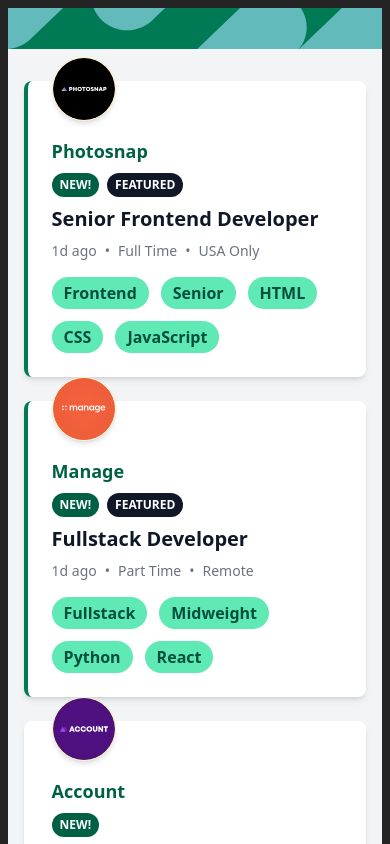
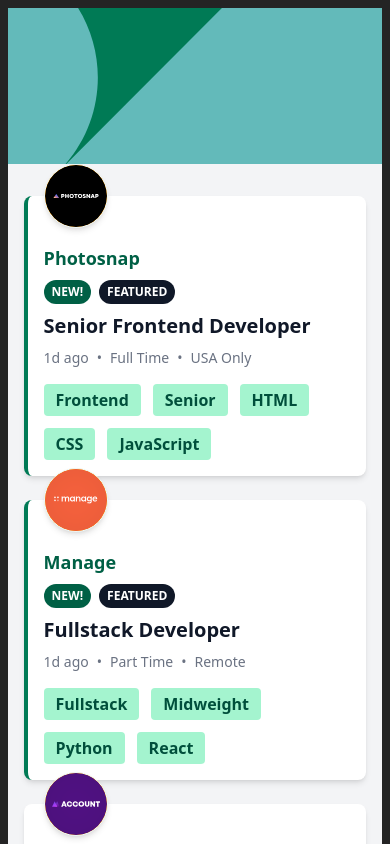
Before and after one commit to Titus-waititu/Job-Listing, a React (Vite) app: page / in a window 390 px wide. Shown: the top 844 px of the page. Built offline with nearby package versions, Linux system fonts and the light colour scheme.

Commit message:
Update header images for responsive design and adjust JobList spacing

```diff
--- a/src/App.tsx
+++ b/src/App.tsx
@@ -25,10 +25,23 @@ function App() {
   };
 
   return (
-    <div className="min-h-screen bg-gray-100 font-sans m-2 mb-3">
-   <header className='mb-8 bg-emerald-700'>
-     <img src="images/bg-header-desktop.svg" alt="" />
-   </header>
+    <div className="min-h-screen bg-gray-100 font-sans pb-5 m-2 mb-3">
+  <header className="mb-8 bg-emerald-700">
+  {/* Mobile background */}
+  <img
+    src="images/bg-header-mobile.svg"
+    alt=""
+    className="block md:hidden w-full"
+  />
+
+  {/* Desktop background */}
+  <img
+    src="images/bg-header-desktop.svg"
+    alt=""
+    className="hidden md:block w-full"
+  />
+</header>
+
       {filters.length > 0 && (
         <div className="relative z-10 -mt-14 mb-8 mx-auto w-11/12 max-w-5xl bg-white shadow-lg rounded-lg flex flex-wrap items-center px-6 py-4">
           <div className="flex flex-wrap gap-4 flex-1">
--- a/src/components/JobCard.tsx
+++ b/src/components/JobCard.tsx
@@ -15,7 +15,7 @@ const JobCard = ({ job, onTagClick }: JobCardProps) => {
 
   return (
     <div
-      className={`relative bg-white shadow-md rounded-lg p-6 flex flex-col gap-4 sm:gap-6 sm:flex-row sm:items-center border-l-4 ${
+      className={`relative bg-white shadow-md rounded-lg p-4 flex flex-col gap-4 sm:gap-6 sm:flex-row sm:items-center border-l-4 ${
         job.featured ? "border-emerald-700" : "border-transparent"
       } transition-shadow duration-300`}
     >
@@ -58,7 +58,7 @@ const JobCard = ({ job, onTagClick }: JobCardProps) => {
         {tags.map((tag) => (
           <button
             key={tag}
-            className="bg-emerald-300 text-emerald-900 font-semibold px-3 py-1 rounded-full hover:bg-emerald-800 hover:text-white transition"
+            className="bg-emerald-200 text-emerald-900 font-semibold px-3 py-1 rounded hover:bg-emerald-800 hover:text-white transition"
             onClick={() => onTagClick(tag)}
           >
             {tag}
--- a/src/components/JobList.tsx
+++ b/src/components/JobList.tsx
@@ -15,7 +15,7 @@ export default function JobList({ jobs, filters, onJobClick }: JobListProps) {
 
   if (filteredJobs.length === 0) {
     return (
-      <div className="text-center mb-3">
+      <div className="text-center mb-8">
         <div className=" mb-4 rounded-full bg-gray-100 flex items-center justify-center">
           <svg
             className="w-8 h-8 text-gray-400"
```
